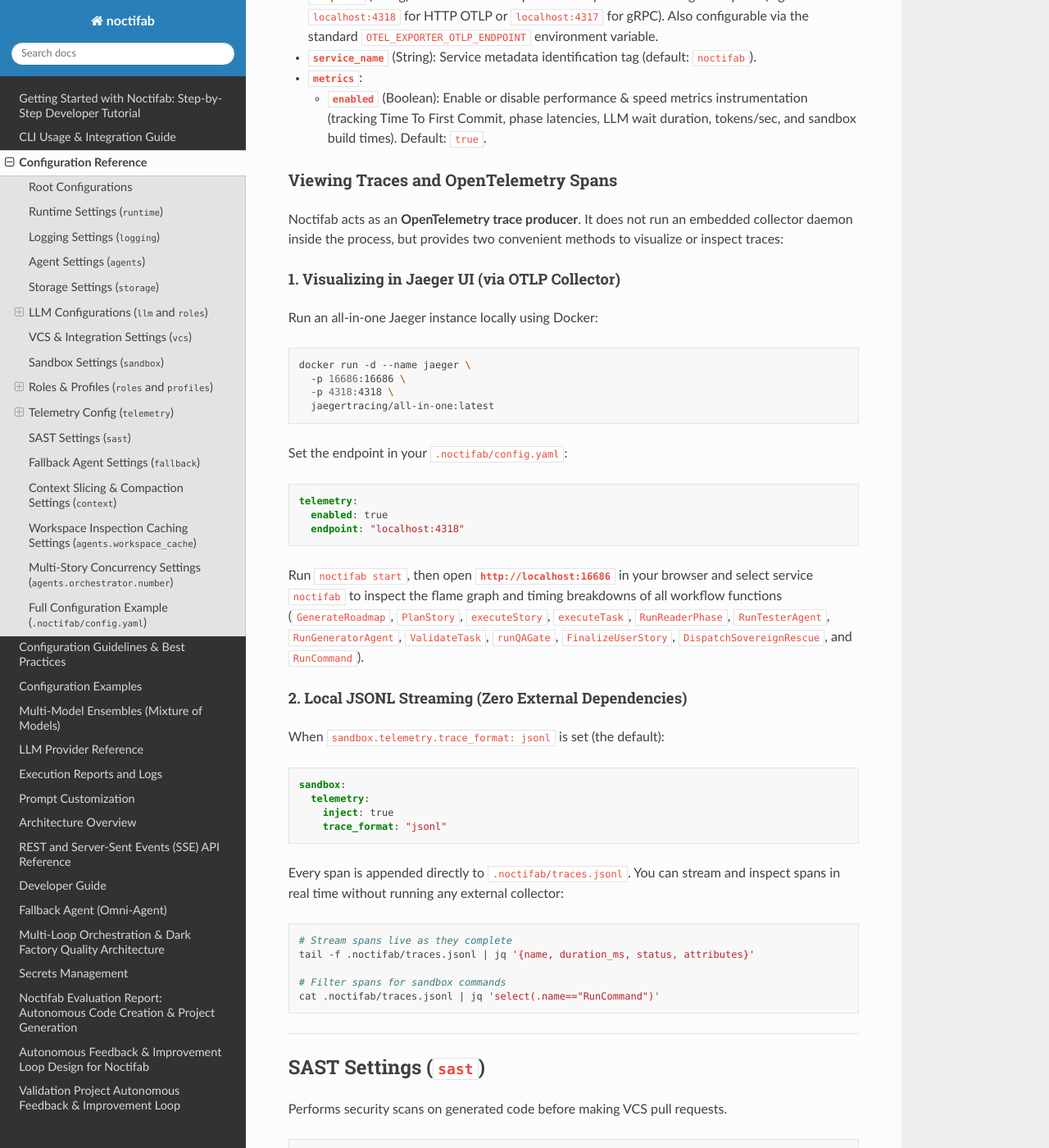
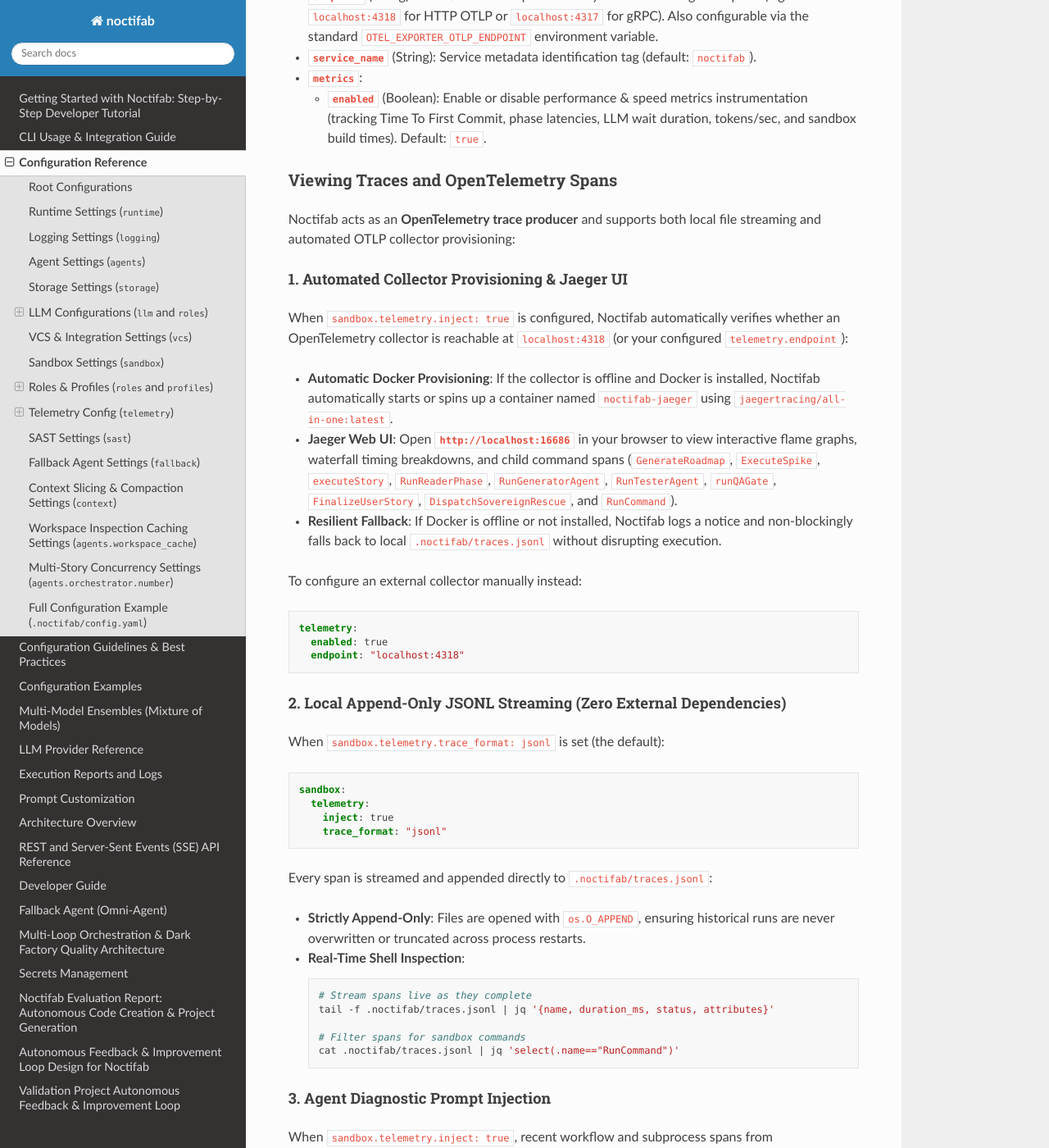
Before and after one commit to diegojromerolopez/noctifab, a Sphinx documentation site: the page built from docs/configuration.md, in a window 1280 px wide and 1400 px high, scrolled down 16159 px. Shown: the whole window at 82% size. Built offline with Sphinx 7.4.7 and the Read the Docs theme 3.1.0, drawn with Linux system fonts in a browser that asks for light colours; some of the changed text lies outside the part shown.

Commit message:
docs: document collector auto-provisioning, append-only traces, and agent prompt injection

````diff
--- a/docs/configuration.md
+++ b/docs/configuration.md
@@ -523,25 +523,22 @@
 
 ### Viewing Traces and OpenTelemetry Spans
 
-Noctifab acts as an **OpenTelemetry trace producer**. It does not run an embedded collector daemon inside the process, but provides two convenient methods to visualize or inspect traces:
+Noctifab acts as an **OpenTelemetry trace producer** and supports both local file streaming and automated OTLP collector provisioning:
 
-#### 1. Visualizing in Jaeger UI (via OTLP Collector)
-Run an all-in-one Jaeger instance locally using Docker:
-```bash
-docker run -d --name jaeger \
-  -p 16686:16686 \
-  -p 4318:4318 \
-  jaegertracing/all-in-one:latest
-```
-Set the endpoint in your `.noctifab/config.yaml`:
+#### 1. Automated Collector Provisioning & Jaeger UI
+When `sandbox.telemetry.inject: true` is configured, Noctifab automatically verifies whether an OpenTelemetry collector is reachable at `localhost:4318` (or your configured `telemetry.endpoint`):
+- **Automatic Docker Provisioning**: If the collector is offline and Docker is installed, Noctifab automatically starts or spins up a container named `noctifab-jaeger` using `jaegertracing/all-in-one:latest`.
+- **Jaeger Web UI**: Open **`http://localhost:16686`** in your browser to view interactive flame graphs, waterfall timing breakdowns, and child command spans (`GenerateRoadmap`, `ExecuteSpike`, `executeStory`, `RunReaderPhase`, `RunGeneratorAgent`, `RunTesterAgent`, `runQAGate`, `FinalizeUserStory`, `DispatchSovereignRescue`, and `RunCommand`).
+- **Resilient Fallback**: If Docker is offline or not installed, Noctifab logs a notice and non-blockingly falls back to local `.noctifab/traces.jsonl` without disrupting execution.
+
+To configure an external collector manually instead:
 ```yaml
 telemetry:
   enabled: true
   endpoint: "localhost:4318"
 ```
-Run `noctifab start`, then open **`http://localhost:16686`** in your browser and select service `noctifab` to inspect the flame graph and timing breakdowns of all workflow functions (`GenerateRoadmap`, `PlanStory`, `executeStory`, `executeTask`, `RunReaderPhase`, `RunTesterAgent`, `RunGeneratorAgent`, `ValidateTask`, `runQAGate`, `FinalizeUserStory`, `DispatchSovereignRescue`, and `RunCommand`).
 
-#### 2. Local JSONL Streaming (Zero External Dependencies)
+#### 2. Local Append-Only JSONL Streaming (Zero External Dependencies)
 When `sandbox.telemetry.trace_format: jsonl` is set (the default):
 ```yaml
 sandbox:
@@ -549,14 +546,21 @@
     inject: true
     trace_format: "jsonl"
 ```
-Every span is appended directly to `.noctifab/traces.jsonl`. You can stream and inspect spans in real time without running any external collector:
-```bash
-# Stream spans live as they complete
-tail -f .noctifab/traces.jsonl | jq '{name, duration_ms, status, attributes}'
+Every span is streamed and appended directly to `.noctifab/traces.jsonl`:
+- **Strictly Append-Only**: Files are opened with `os.O_APPEND`, ensuring historical runs are never overwritten or truncated across process restarts.
+- **Real-Time Shell Inspection**:
+  ```bash
+  # Stream spans live as they complete
+  tail -f .noctifab/traces.jsonl | jq '{name, duration_ms, status, attributes}'
 
-# Filter spans for sandbox commands
-cat .noctifab/traces.jsonl | jq 'select(.name=="RunCommand")'
-```
+  # Filter spans for sandbox commands
+  cat .noctifab/traces.jsonl | jq 'select(.name=="RunCommand")'
+  ```
+
+#### 3. Agent Diagnostic Prompt Injection
+When `sandbox.telemetry.inject: true`, recent workflow and subprocess spans from `.noctifab/traces.jsonl` are automatically summarized and injected into the prompt context for:
+- **Fallback Agent (`RunFallbackAgent`)**: Injects recent spans directly into section 5 of the diagnostic context to pinpoint command timeouts and failing steps.
+- **Sovereign Rescue (`DispatchSovereignRescue`)**: Injects recent spans directly into Section 7 (`RECENT OPENTELEMETRY WORKFLOW & SUBPROCESS SPANS`), helping the autonomous rescue engine diagnose execution stalls.
 
 ---
 
````
